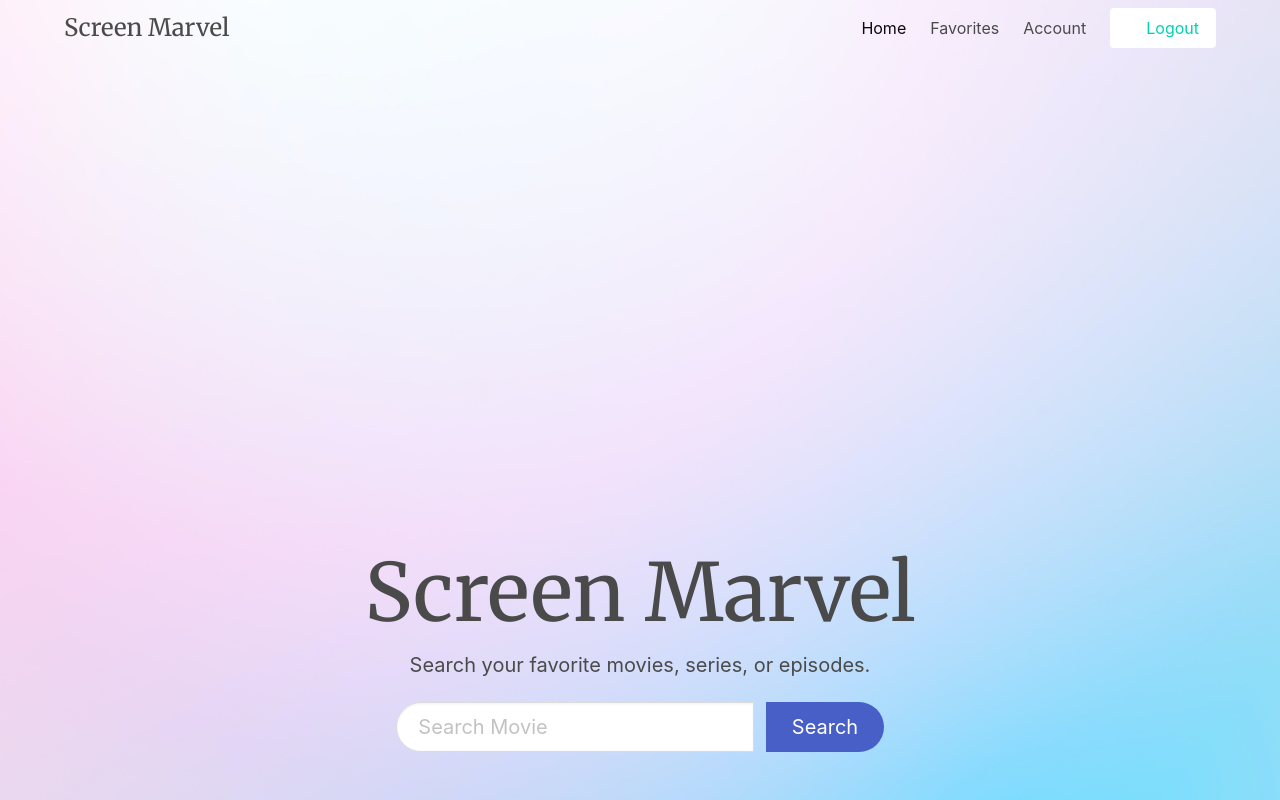
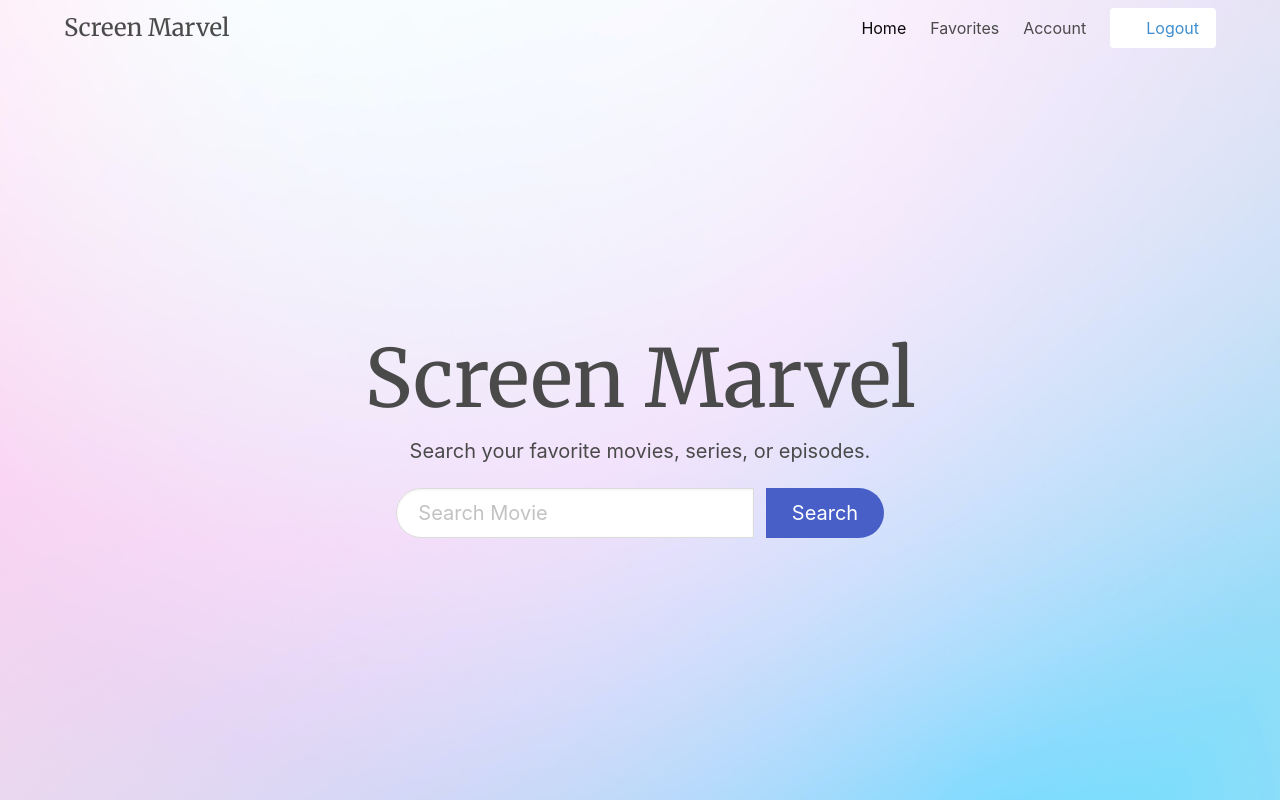
Before and after one commit to lorenshadi98/Screen-Marvel, a Flask app: page / in a window 1280 px wide. Run offline with Flask 2, Linux system fonts and the light colour scheme.

Commit message:
Fixed gaps in navigation and Home page hero

```diff
--- a/templates/base.html
+++ b/templates/base.html
@@ -13,9 +13,12 @@
     />
 
     <!-- ====================== GOOGLE FONTS ========================== -->
-    <link rel="preconnect" href="https://fonts.googleapis.com">
-    <link rel="preconnect" href="https://fonts.gstatic.com" crossorigin>
-    <link href="https://fonts.googleapis.com/css2?family=Merriweather:ital,wght@0,400;1,900&display=swap" rel="stylesheet">
+    <link rel="preconnect" href="https://fonts.googleapis.com" />
+    <link rel="preconnect" href="https://fonts.gstatic.com" crossorigin />
+    <link
+      href="https://fonts.googleapis.com/css2?family=Merriweather:ital,wght@0,400;1,900&display=swap"
+      rel="stylesheet"
+    />
 
     <!-- ====================== BULMA CDN ========================== -->
 
@@ -28,46 +31,6 @@
   </head>
 
   <body>
-
-<section class="hero is-ingo is-fullheight">
-  <!-- Hero head: will stick at the top -->
-  <div class="hero-head">
-    <nav class="navbar">
-      <div class="container">
-        <div class="navbar-brand">
-          <a class="navbar-item" href="/">
-            <h1 class="navbar-text-logo">Screen Marvel</h1>
-          </a>
-          <span class="navbar-burger" data-target="navbarMenuHeroA">
-            <span></span>
-            <span></span>
-            <span></span>
-          </span>
-        </div>
-        <div id="navbarMenuHeroA" class="navbar-menu">
-          <div class="navbar-end">
-            <a class="navbar-item is-active " href="/">
-              Home
-            </a>
-            <a class="navbar-item"href="/favorites" >
-              Favorites
-            </a>
-            <a class="navbar-item" href="/account">
-              Account
-            </a>
-            <span class="navbar-item has-text-centered">
-              <a class="button is-primary is-inverted" href="/logout">
-                <span class="icon">
-                  <i class="fab fa-github"></i>
-                </span>
-                <span>Logout</span>
-              </a>
-            </span>
-          </div>
-        </div>
-      </div>
-    </nav>
-  </div>
     <!-- WEBSITE MESSAGE FLASHING AND ERRORS -->
     {% with messages = get_flashed_messages(with_categories=true) %} {% if
     messages %}
--- a/templates/home.html
+++ b/templates/home.html
@@ -6,9 +6,41 @@
 <!-- Two buttons: One for signup and one for login -->
 <!-- ScreenMarvel Name in the middle on top of the search bar -->
 
-<!-- Hero content: will be in the middle -->
+<section class="hero is-ingo is-fullheight">
+  <!-- Hero head: will stick at the top -->
+  <div class="hero-head">
+    <nav class="navbar">
+      <div class="container">
+        <div class="navbar-brand">
+          <a class="navbar-item" href="/">
+            <h1 class="navbar-text-logo">Screen Marvel</h1>
+          </a>
+          <span class="navbar-burger" data-target="navbarMenuHeroA">
+            <span></span>
+            <span></span>
+            <span></span>
+          </span>
+        </div>
+        <div id="navbarMenuHeroA" class="navbar-menu">
+          <div class="navbar-end">
+            <a class="navbar-item is-active" href="/"> Home </a>
+            <a class="navbar-item" href="/favorites"> Favorites </a>
+            <a class="navbar-item" href="/account"> Account </a>
+            <span class="navbar-item has-text-centered">
+              <a class="button is-info is-inverted" href="/logout">
+                <span class="icon">
+                  <i class="fab fa-github"></i>
+                </span>
+                <span>Logout</span>
+              </a>
+            </span>
+          </div>
+        </div>
+      </div>
+    </nav>
+  </div>
+
   <div class="hero-body">
-
     <div class="container has-text-centered">
       <h1 class="home-title-text">Screen Marvel</h1>
 
```
Lines whose indentation alone changed are shown as unchanged.
